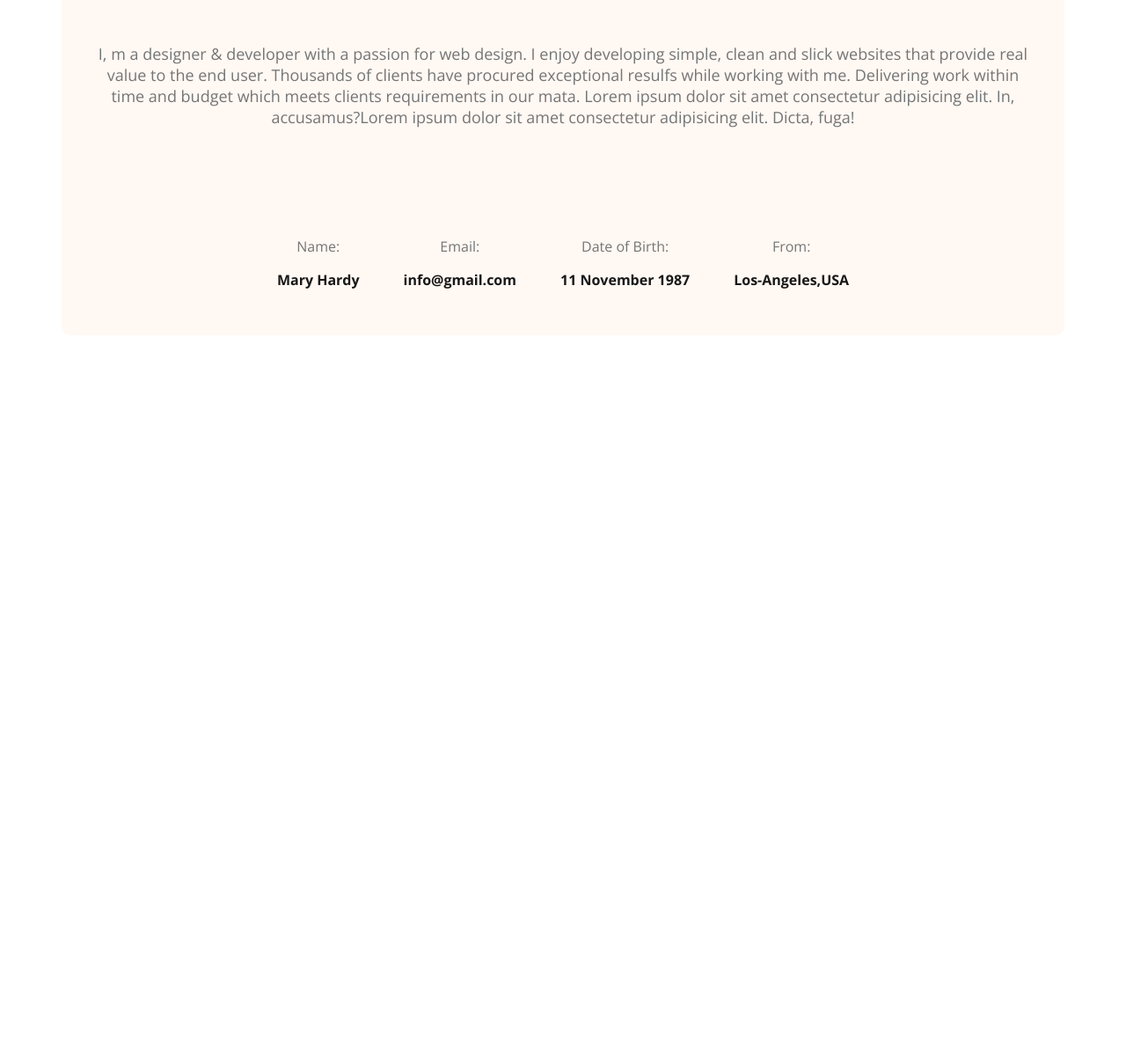
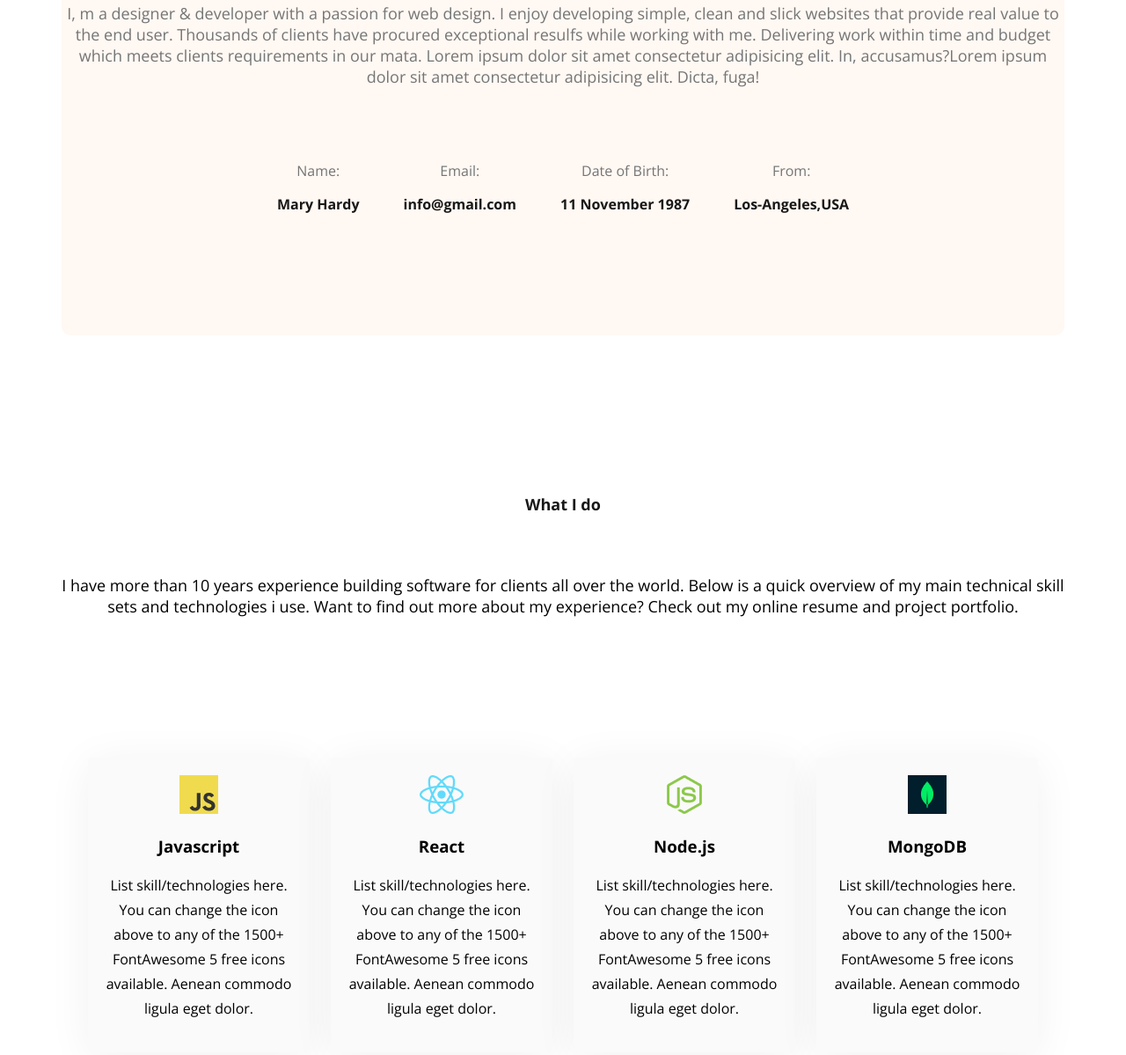
Before and after one commit to humayra-ankan/webdev-portfolio, a plain HTML site: page index.html in a window 1280 px wide. Shown: the part 1134-2333 px from the top of the page at 88% size. Before the commit the page ends 1645 px from the top, so only its background shows below. Drawn offline with nearby package versions, Linux system fonts and the light colour scheme.

Commit message:
about section completed

```diff
--- a/index.html
+++ b/index.html
@@ -13,6 +13,7 @@
 </head>
 
 <body class="open-sans-normal">
+    <!-- nav bar and banner -->
     <header class="header sec-bg">
         <nav>
             <h3 class="nav-title">Ma<span class="text-primary">r</span>y</h3>
@@ -36,8 +37,9 @@
 
     </header>
     <main>
+        <!-- about me section -->
         <section class="about sec-bg">
-         <h3 class="sec-title">About Me</h3>
+         <h2 class="sec-title">About Me</h2>
          <p class="sec-description light-1">I, m a designer & developer with a passion for web design. I enjoy developing simple, clean and slick websites that provide real value to the end user. Thousands of clients have procured exceptional resulfs while working with me. Delivering work within time and budget which meets clients requirements in our mata. Lorem ipsum dolor sit amet consectetur adipisicing elit. In, accusamus?Lorem ipsum dolor sit amet consectetur adipisicing elit. Dicta, fuga!</p>
         <div class="about-items">
         <div class="about-item">
@@ -58,6 +60,42 @@
         </div>
          </div>
         </section>
+        <!-- skill set section -->
+
+        <section class="skills">
+            <h2 class="sec-title">What I do </h2>
+            <p class="sec-description">I have more than 10 years experience building software for clients all over the world. Below is a quick overview of my main technical skill sets and technologies i use. Want to find out more about my experience? Check out my online resume and project portfolio.</p>
+            <div class="skills-container">
+                <div class="skill">
+                    <img src="./images/icons/js.png" alt="js">
+                    <h3 class="skill-title">Javascript</h3>
+                    <p class="skill-description">List skill/technologies here. You can change the icon above to any of the 1500+ FontAwesome 5 free icons available. Aenean commodo ligula eget dolor.</p>
+
+                </div>
+                <div class="skill">
+                    <img src="./images/icons/react.png" alt="react">
+                    <h3 class="skill-title">React</h3>
+                    <p class="skill-description">List skill/technologies here. You can change the icon above to any of the 1500+ FontAwesome 5 free icons available. Aenean commodo ligula eget dolor.</p>
+
+                </div>
+                <div class="skill">
+                    <img src="./images/icons/nodejs.png" alt="node">
+                    <h3 class="skill-title">Node.js</h3>
+                    <p class="skill-description">List skill/technologies here. You can change the icon above to any of the 1500+ FontAwesome 5 free icons available. Aenean commodo ligula eget dolor.</p>
+
+                </div>
+                <div class="skill">
+                    <img src="./images/icons/mongo.png" alt="mongodb">
+                    <h3 class="skill-title">MongoDB</h3>
+                    <p class="skill-description">List skill/technologies here. You can change the icon above to any of the 1500+ FontAwesome 5 free icons available. Aenean commodo ligula eget dolor.</p>
+
+                </div>
+            </div>
+
+
+
+
+        </section>
     </main>
     <footer></footer>
 
--- a/style.css
+++ b/style.css
@@ -8,9 +8,14 @@
     "wdth" 100;
 }
 /* shared styles */
+.body{
+    background-color: rgb(248, 248, 230);
+}
+
 main{
     max-width: 1140px;
-    margin: 0px auto
+    margin: 0px auto;
+
 }
 .text-primary{
     color: rgba(253, 110, 10, 1);
@@ -68,7 +73,7 @@ nav ul li{
 nav li a{
     text-decoration: none;
     list-style: none;
-    font size: 20px;
+    font-size: 35px;
 }
 /* banner styles */
 .banner-greetings{
@@ -112,7 +117,7 @@ nav li a{
 
 }
 .sec-description{
-    padding: 40px;
+    /* padding-bottom: 30px;  problem */
     font-size: 18px;
     font: weight 400px;
 }
@@ -122,3 +127,24 @@ nav li a{
 }
 .about-description{font-weight: bold;
 }
+
+.skills{
+    text-align:center;
+}
+.skills-container{
+    display:flex;
+    flex-direction:row;
+    gap:24px;
+    margin:160px 30px 30px 30px;
+    /* padding: 100px ; */
+}
+.skill{
+    background-color: rgb(250, 250, 250);
+    padding: 20px;
+    box-shadow: 0px 6px 50px 0px rgba(0, 0, 0, 0.06);
+    border-radius: 5px;
+}
+.skill-description{
+    text-align: center;
+    line-height:28px;
+}
```
